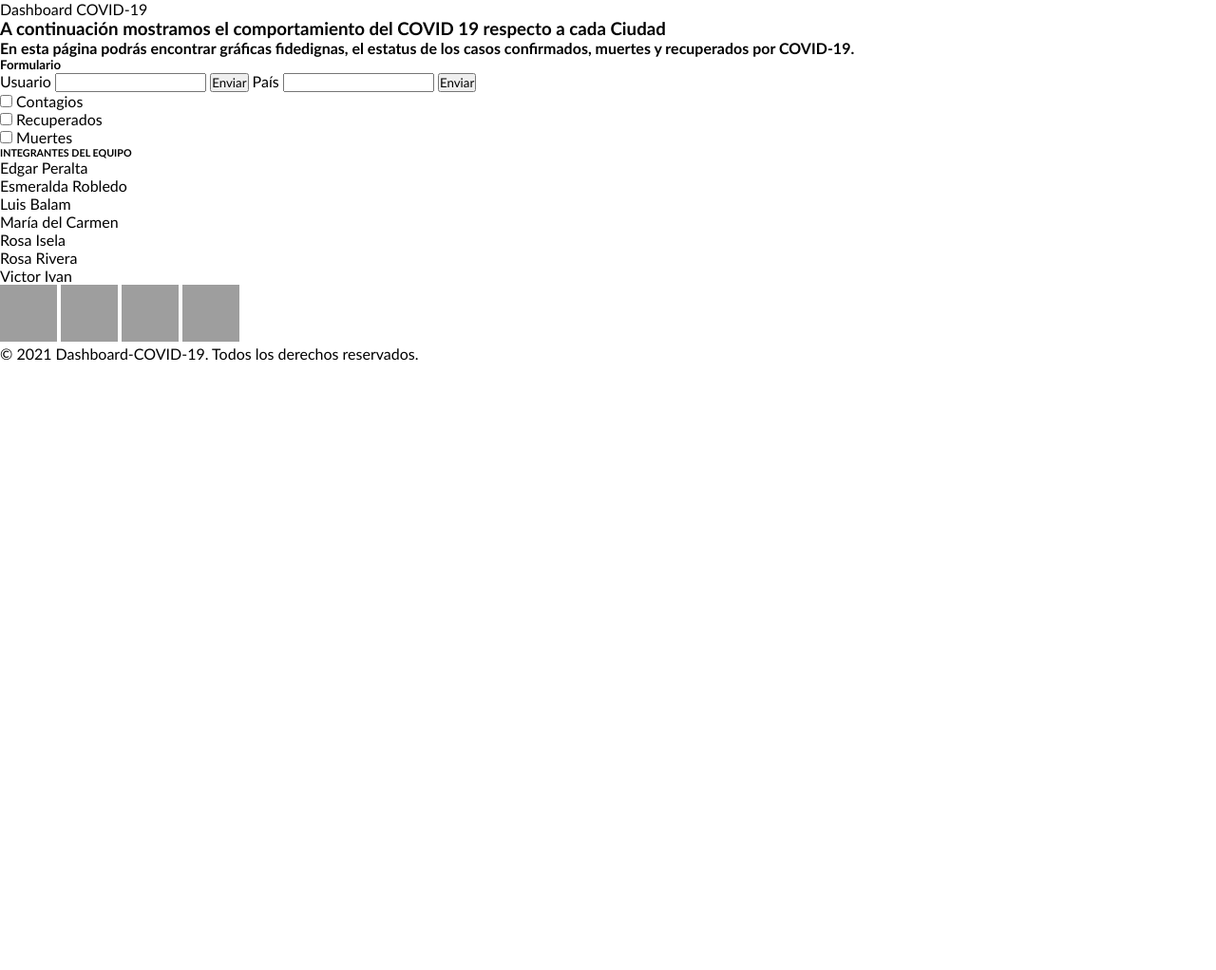
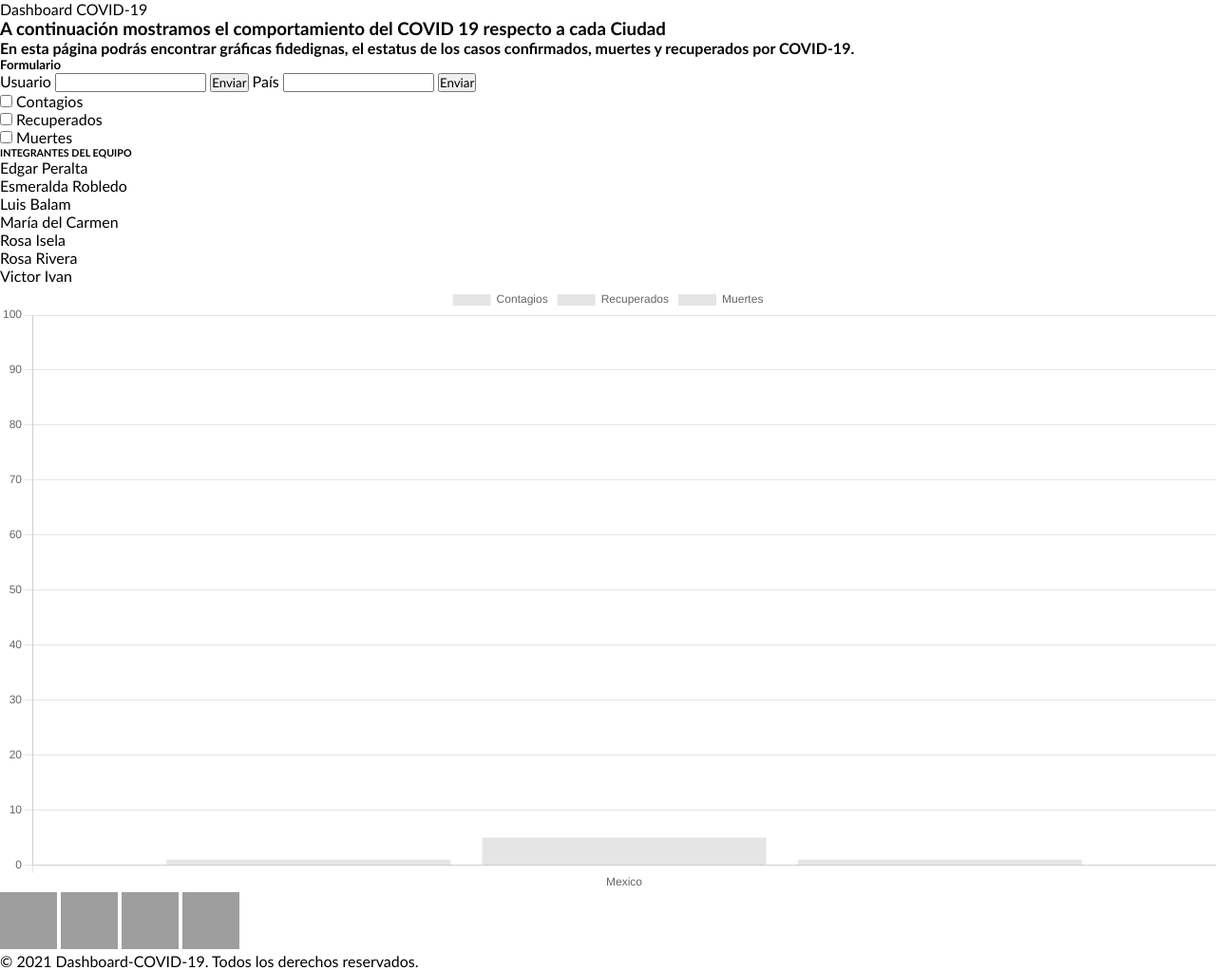
Before and after one commit to Romariga96/Proyecto-3-Dashboard-Covid-19, a plain HTML site: page index.HTML in a window 1280 px wide. Shown: the whole page at 95% size. Before the commit the page ends 800 px from the top, so only its background shows below. Drawn offline with nearby package versions, Linux system fonts and the light colour scheme; grey boxes are pictures that could not be loaded.

Commit message:
ya con la estructura de la grafica

```diff
--- a/index.HTML
+++ b/index.HTML
@@ -76,6 +76,45 @@
             <a> Victor Ivan </a>
           </li>
         </ul>
+
+<!-- Aqui inicia el código correspondiente a dibujar la gráfica -->
+<canvas id="chart" width="800" height="400"></canvas>
+    <script src="https://cdnjs.cloudflare.com/ajax/libs/Chart.js/3.5.1/chart.js"></script>
+    <script type="module">
+
+        function totalCasesChart(ctx)
+        {
+            const chart = new Chart(ctx, {
+                type: 'bar',
+                data: {
+                    labels: ['Mexico'],
+                    datasets: [
+                        {
+                            label: 'Contagios',
+                            data: [1, 20, 30, 40],
+                        },
+                        {
+                            label: 'Recuperados',
+                            data: [5, 10, 17, 20],
+                        },
+                        {
+                            label: 'Muertes',
+                            data: [1, 10, 30, 100],
+                        }
+                    ]
+                }
+            })
+        }
+
+        function renderCharts(){
+            const ctx = document.querySelector('#chart').getContext('2d')
+            totalCasesChart(ctx)
+        }
+        renderCharts()
+    </script>
+
+
+
         <div class="Íconos">
           <img
             alt="Logo-Facebook"
```
